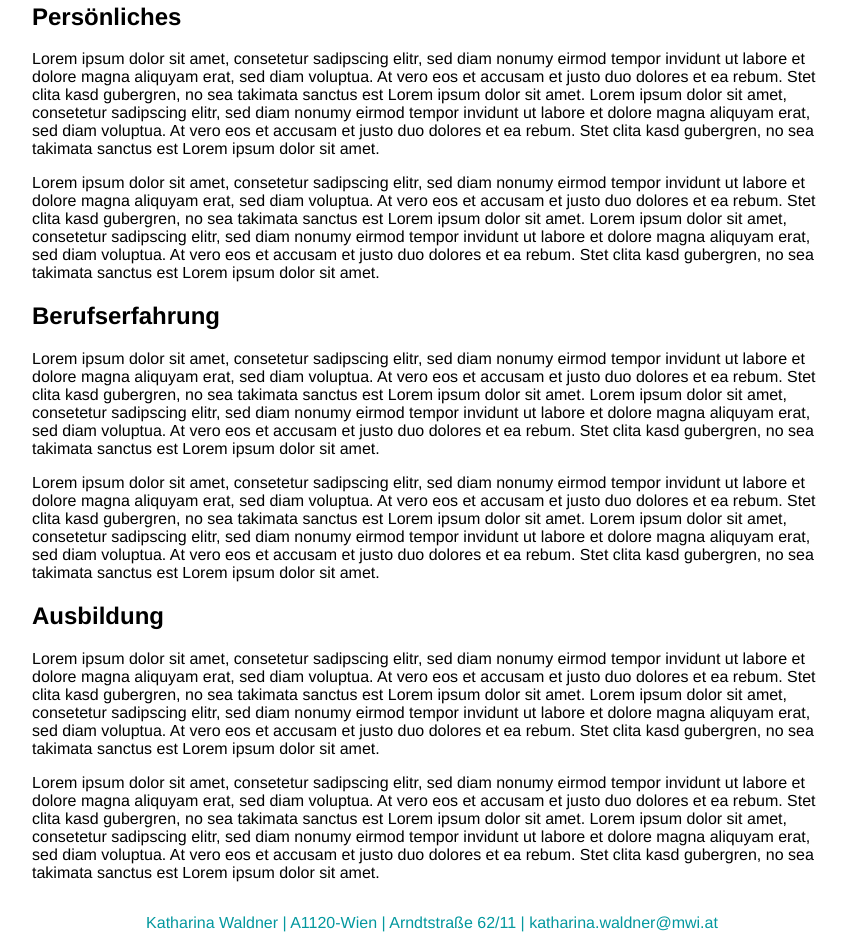
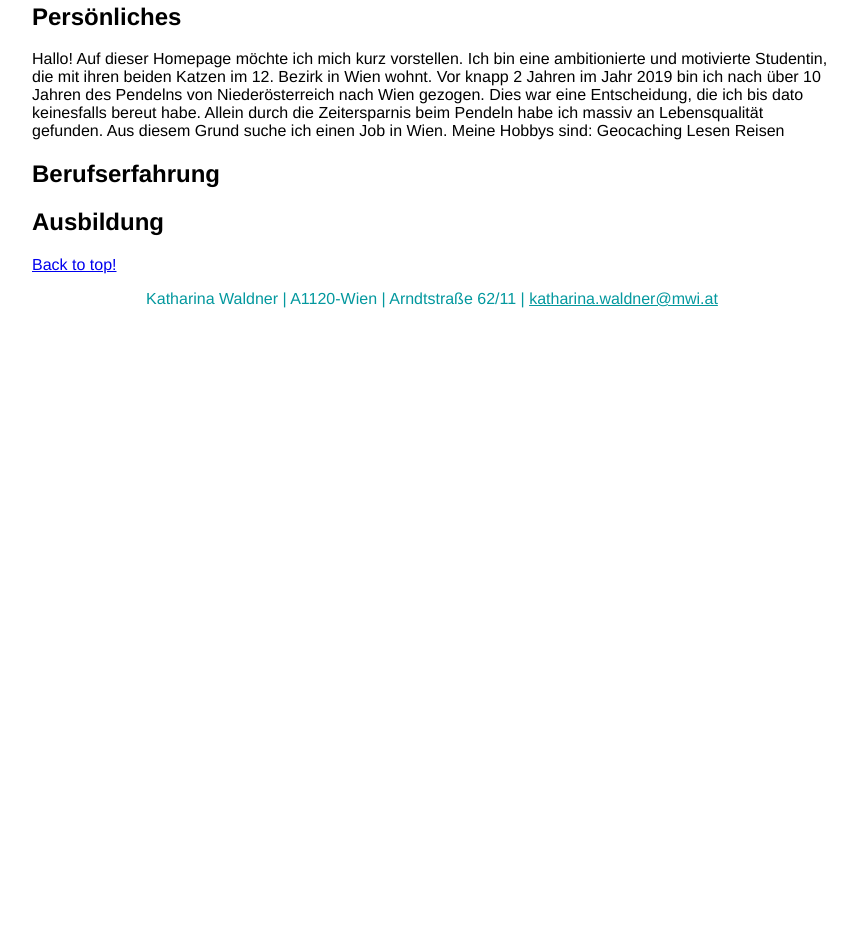
Before and after one commit to waldnerk/waldnerk.github.io, a plain HTML site: page index.html in a window 1280 px wide. Shown: the part 826-1774 px from the top of the page, without its empty margins (208-1065 px from the left). After the commit the page ends 1150 px from the top, so only its background shows below. Drawn offline with Linux system fonts and the light colour scheme; a web font is replaced by a local one.

Commit message:
Back-to-Top hinzugefügt

```diff
--- a/index.html
+++ b/index.html
@@ -9,6 +9,7 @@
     <meta name="viewport" content="width=device-width, initial-scale=1">
     <body>
         <div id="top">
+            <a name="Top"></a>
             <div class="logo">
                 <img src="Profilbild.png" alt="Profilbild"  id="border">
             </div>
@@ -16,7 +17,7 @@
                 <h1>KATHARINA WALDNER</h1>
                <p>Arndtstraße 62/B11
                A-1120 Wien <br>
-               katharina.waldner@mwi.at</p>
+               <a href="mailto:katharina.waldner@mwi.at" style="color: whitesmoke">katharina.waldner@mwi.at</a>
             </div>
 
             <div id="navigation">
@@ -34,53 +35,34 @@
         <div id="main">
         <section id="about">
             <h2>Persönliches</h2>
-            <p>Lorem ipsum dolor sit amet, consetetur sadipscing elitr, sed diam nonumy eirmod tempor invidunt ut
-                labore et dolore magna aliquyam erat, sed diam voluptua. At vero eos et accusam et justo duo dolores
-                et ea rebum. Stet clita kasd gubergren, no sea takimata sanctus est Lorem ipsum dolor sit amet. Lorem
-                 ipsum dolor sit amet, consetetur sadipscing elitr, sed diam nonumy eirmod tempor invidunt ut labore et
-                 dolore magna aliquyam erat, sed diam voluptua. At vero eos et accusam et justo duo dolores et ea rebum.
-                 Stet clita kasd gubergren, no sea takimata sanctus est Lorem ipsum dolor sit amet.</p>
-                 <p>Lorem ipsum dolor sit amet, consetetur sadipscing elitr, sed diam nonumy eirmod tempor invidunt ut
-                labore et dolore magna aliquyam erat, sed diam voluptua. At vero eos et accusam et justo duo dolores
-                et ea rebum. Stet clita kasd gubergren, no sea takimata sanctus est Lorem ipsum dolor sit amet. Lorem
-                 ipsum dolor sit amet, consetetur sadipscing elitr, sed diam nonumy eirmod tempor invidunt ut labore et
-                 dolore magna aliquyam erat, sed diam voluptua. At vero eos et accusam et justo duo dolores et ea rebum.
-                 Stet clita kasd gubergren, no sea takimata sanctus est Lorem ipsum dolor sit amet.</p>
+            <p>Hallo!
+                Auf dieser Homepage möchte ich mich kurz vorstellen.
+Ich bin eine ambitionierte und motivierte Studentin, die mit ihren beiden Katzen im 12. Bezirk in Wien wohnt. Vor knapp 2 Jahren im Jahr 2019 bin ich nach über 10 Jahren des Pendelns von Niederösterreich nach Wien gezogen. Dies war eine Entscheidung, die ich bis dato keinesfalls bereut habe. Allein durch die Zeitersparnis beim Pendeln habe ich massiv an Lebensqualität gefunden. Aus diesem Grund suche ich einen Job in Wien.
+Meine Hobbys sind:
+Geocaching
+Lesen
+Reisen
+
+
+            </p>
         </section>
         <section id="workexperience">
             <h2>Berufserfahrung</h2>
-            <p>Lorem ipsum dolor sit amet, consetetur sadipscing elitr, sed diam nonumy eirmod tempor invidunt ut
-                labore et dolore magna aliquyam erat, sed diam voluptua. At vero eos et accusam et justo duo dolores
-                et ea rebum. Stet clita kasd gubergren, no sea takimata sanctus est Lorem ipsum dolor sit amet. Lorem
-                 ipsum dolor sit amet, consetetur sadipscing elitr, sed diam nonumy eirmod tempor invidunt ut labore et
-                 dolore magna aliquyam erat, sed diam voluptua. At vero eos et accusam et justo duo dolores et ea rebum.
-                 Stet clita kasd gubergren, no sea takimata sanctus est Lorem ipsum dolor sit amet.</p>
-                 <p>Lorem ipsum dolor sit amet, consetetur sadipscing elitr, sed diam nonumy eirmod tempor invidunt ut
-                labore et dolore magna aliquyam erat, sed diam voluptua. At vero eos et accusam et justo duo dolores
-                et ea rebum. Stet clita kasd gubergren, no sea takimata sanctus est Lorem ipsum dolor sit amet. Lorem
-                 ipsum dolor sit amet, consetetur sadipscing elitr, sed diam nonumy eirmod tempor invidunt ut labore et
-                 dolore magna aliquyam erat, sed diam voluptua. At vero eos et accusam et justo duo dolores et ea rebum.
-                 Stet clita kasd gubergren, no sea takimata sanctus est Lorem ipsum dolor sit amet.</p>
+            <p>
+
+            </p>
         </section>
         <section id="education">
             <h2>Ausbildung</h2>
-            <p>Lorem ipsum dolor sit amet, consetetur sadipscing elitr, sed diam nonumy eirmod tempor invidunt ut
-                labore et dolore magna aliquyam erat, sed diam voluptua. At vero eos et accusam et justo duo dolores
-                et ea rebum. Stet clita kasd gubergren, no sea takimata sanctus est Lorem ipsum dolor sit amet. Lorem
-                 ipsum dolor sit amet, consetetur sadipscing elitr, sed diam nonumy eirmod tempor invidunt ut labore et
-                 dolore magna aliquyam erat, sed diam voluptua. At vero eos et accusam et justo duo dolores et ea rebum.
-                 Stet clita kasd gubergren, no sea takimata sanctus est Lorem ipsum dolor sit amet.</p>
-                 <p>Lorem ipsum dolor sit amet, consetetur sadipscing elitr, sed diam nonumy eirmod tempor invidunt ut
-                labore et dolore magna aliquyam erat, sed diam voluptua. At vero eos et accusam et justo duo dolores
-                et ea rebum. Stet clita kasd gubergren, no sea takimata sanctus est Lorem ipsum dolor sit amet. Lorem
-                 ipsum dolor sit amet, consetetur sadipscing elitr, sed diam nonumy eirmod tempor invidunt ut labore et
-                 dolore magna aliquyam erat, sed diam voluptua. At vero eos et accusam et justo duo dolores et ea rebum.
-                 Stet clita kasd gubergren, no sea takimata sanctus est Lorem ipsum dolor sit amet.</p>
+            <p></p>
         </section>
+
+        <a href="#Top">Back to top!</a>
 
         </div>
         <div id="footer">
-             Katharina Waldner | A1120-Wien | Arndtstraße 62/11 | katharina.waldner@mwi.at
+
+                 Katharina Waldner | A1120-Wien | Arndtstraße 62/11 | <a href="mailto:katharina.waldner@mwi.at"  style="color:#03989e">katharina.waldner@mwi.at</a>
         </div>
     </body>
 
--- a/style.css
+++ b/style.css
@@ -79,6 +79,7 @@ body{
     font-size: 25px;
     line-height: 150%;
     vertical-align: -10%;
+    color: whitesmoke;
 }
 #border {
     outline: 13px solid #FFFFFF;
```
